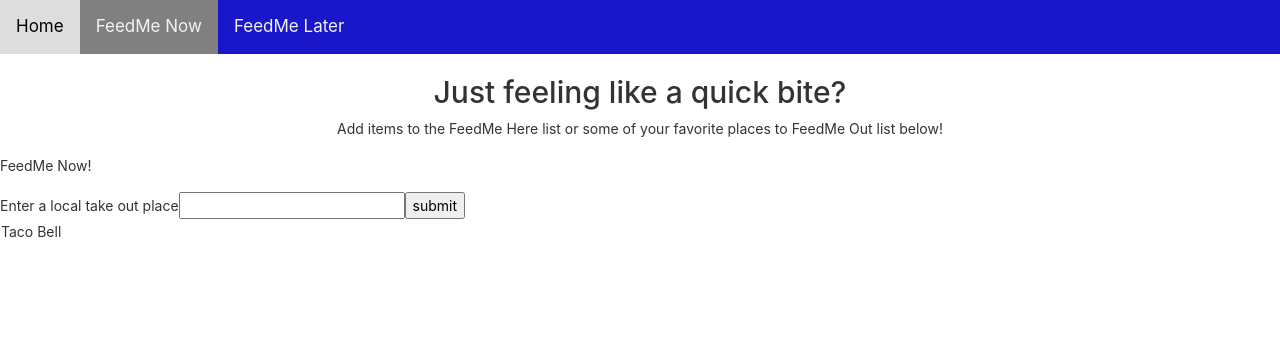
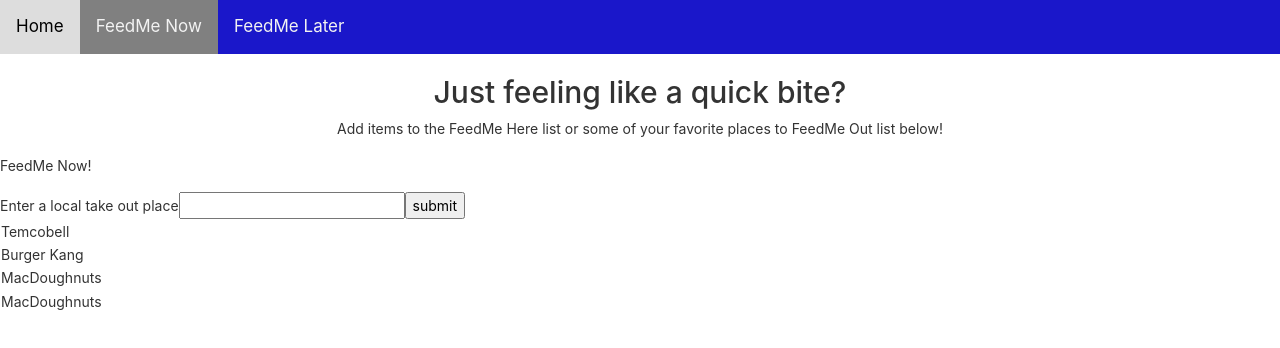
Before and after one commit to Dec-22-LC-LiftOff-STL/FeedMe, an Angular app: page /feed-me-now in a window 1280 px wide. Shown: the top 348 px of the page. Built offline with nearby package versions, Linux system fonts and the light colour scheme.

Commit message:
Added random from array w/o button

```diff
--- a/src/app/feed-me-now-page/feed-me-now-page.component.html
+++ b/src/app/feed-me-now-page/feed-me-now-page.component.html
@@ -6,7 +6,6 @@
     </div>
 </header>
 <!--Description / Header-->
-
 <p>
     FeedMe Now!
 </p>
@@ -18,5 +17,9 @@
 
 
     <tr *ngFor="let fastFood of fastFoods">
-        <td>{{fastFood.name}}
+        <td>{{fastFood}} </td>
+ </tr> <br>
+
+    <tr>
+       <td> {{item}} </td>
     </tr>
--- a/src/app/feed-me-now-page/feed-me-now-page.component.ts
+++ b/src/app/feed-me-now-page/feed-me-now-page.component.ts
@@ -11,18 +11,13 @@ import {NgForm} from '@angular/forms';
 export class FeedMeNowPageComponent {
 
     fastFoods = [
-    {name: "Taco Bell"}];
-
-    addNewFastFood(){
-      this.fastFoods.push()
+    "Temcobell", "Burger Kang", "MacDoughnuts"];
 
 
 
-    }
+    addNewFastFood(){
+      this.fastFoods.push("fastFoodName")
+}
 
-
-
-
-
-
- }
+ item = this.fastFoods[Math.floor(Math.random()*this.fastFoods.length)];
+  }
```
